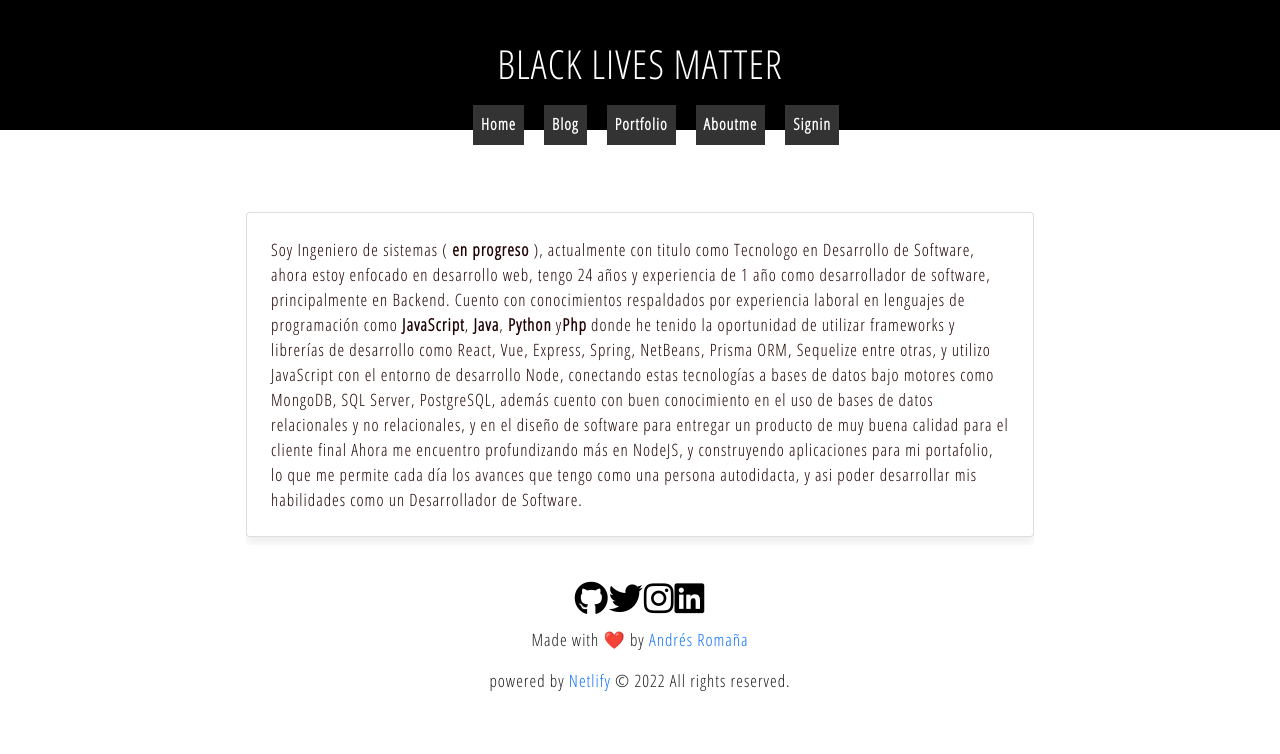
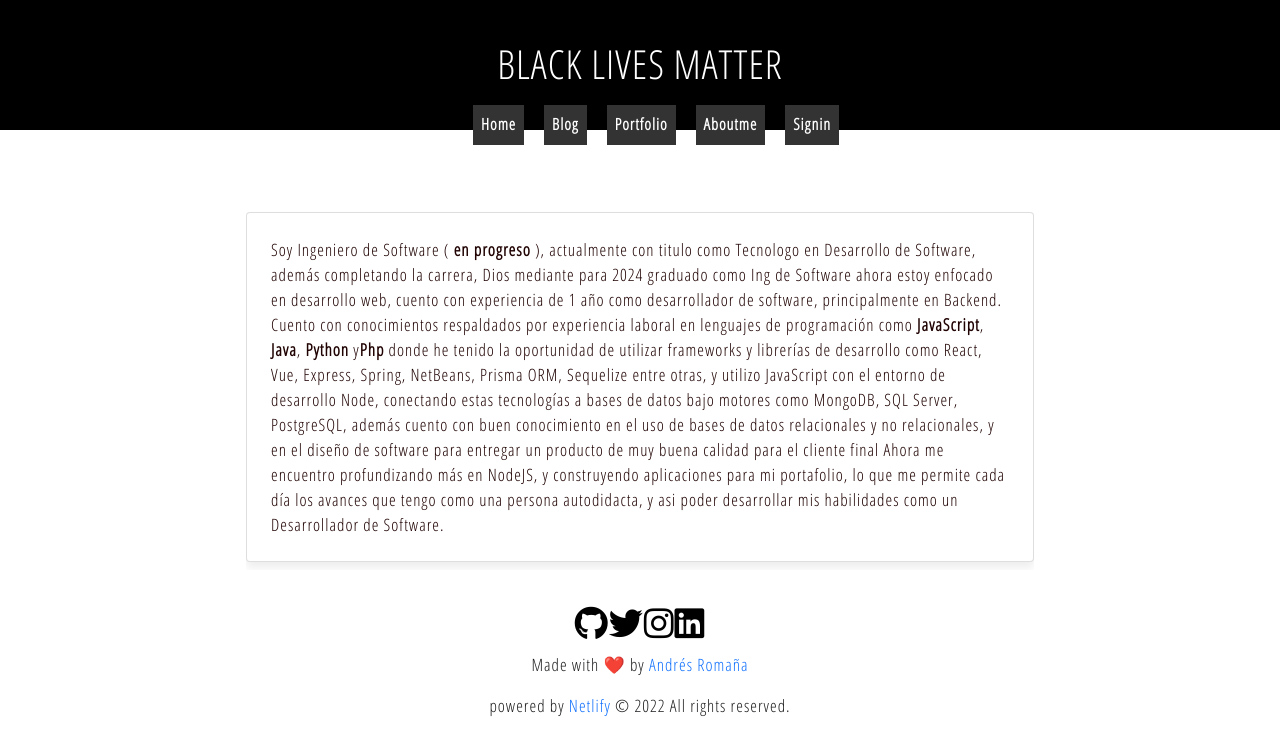
Before and after one commit to Allislove/myportfolio, a React (Create React App) app: page /aboutme in a window 1280 px wide. Shown: the top 754 px of the page. Built offline with nearby package versions, Linux system fonts and the light colour scheme.

Commit message:
added a bit of information

```diff
--- a/src/components/views/aboutme.js
+++ b/src/components/views/aboutme.js
@@ -10,10 +10,11 @@ export default function Aboutme() {
     <div className="main container">
       <div className="container blogcontent">
         <p className="aboutme">
-          Soy Ingeniero de sistemas ( <b>en progreso</b> ), actualmente con
-          titulo como Tecnologo en Desarrollo de Software, ahora estoy enfocado
-          en desarrollo web, tengo 24 años y experiencia de 1 año como
-          desarrollador de software, principalmente en Backend. Cuento con
+          Soy Ingeniero de Software ( <b>en progreso</b> ), actualmente con
+          titulo como Tecnologo en Desarrollo de Software, además completando la
+          carrera, Dios mediante para 2024 graduado como Ing de Software ahora
+          estoy enfocado en desarrollo web, cuento con experiencia de 1 año
+          como desarrollador de software, principalmente en Backend. Cuento con
           conocimientos respaldados por experiencia laboral en lenguajes de
           programación como <b>JavaScript</b>, <b>Java</b>, <b>Python</b> y
           <b>Php</b> donde he tenido la oportunidad de utilizar frameworks y
```
